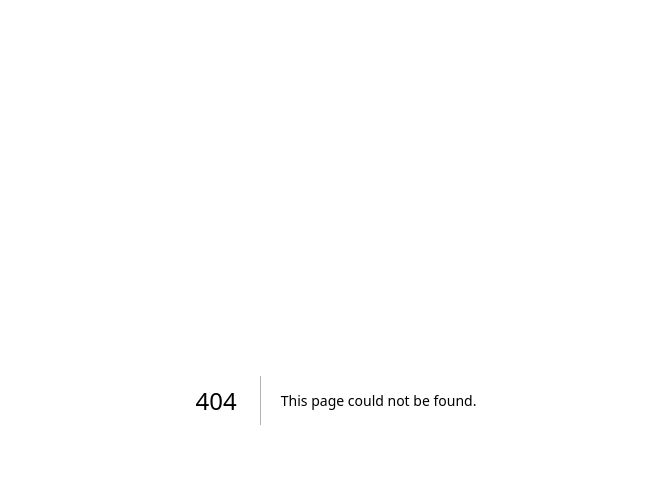
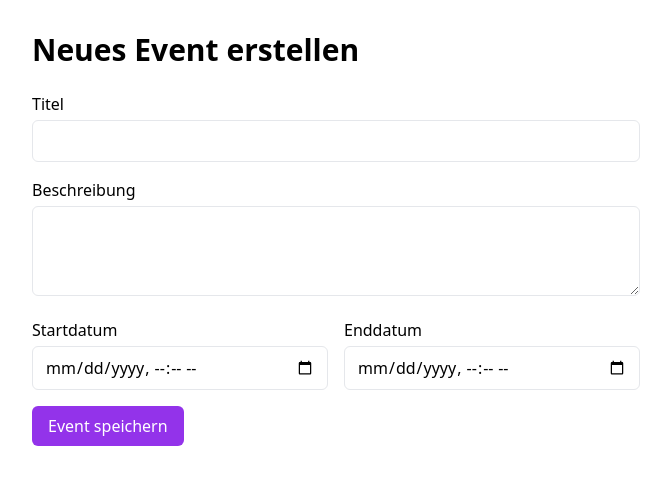
Before and after one commit to Ladyduhr/clipfight, a Next.js app: page /test in a window 1280 px wide. Before the commit this address had no page. Shown: the top 484 px of the page, without its empty margins (304-975 px from the left). Built offline with nearby package versions, Linux system fonts and the light colour scheme.

Commit message:
Create test.tsx

```diff
--- /dev/null
+++ b/pages/test.tsx
@@ -0,0 +1,5 @@
+import Prototype from '../components/Prototype';
+
+export default function TestPage() {
+  return <Prototype />;
+}
```
